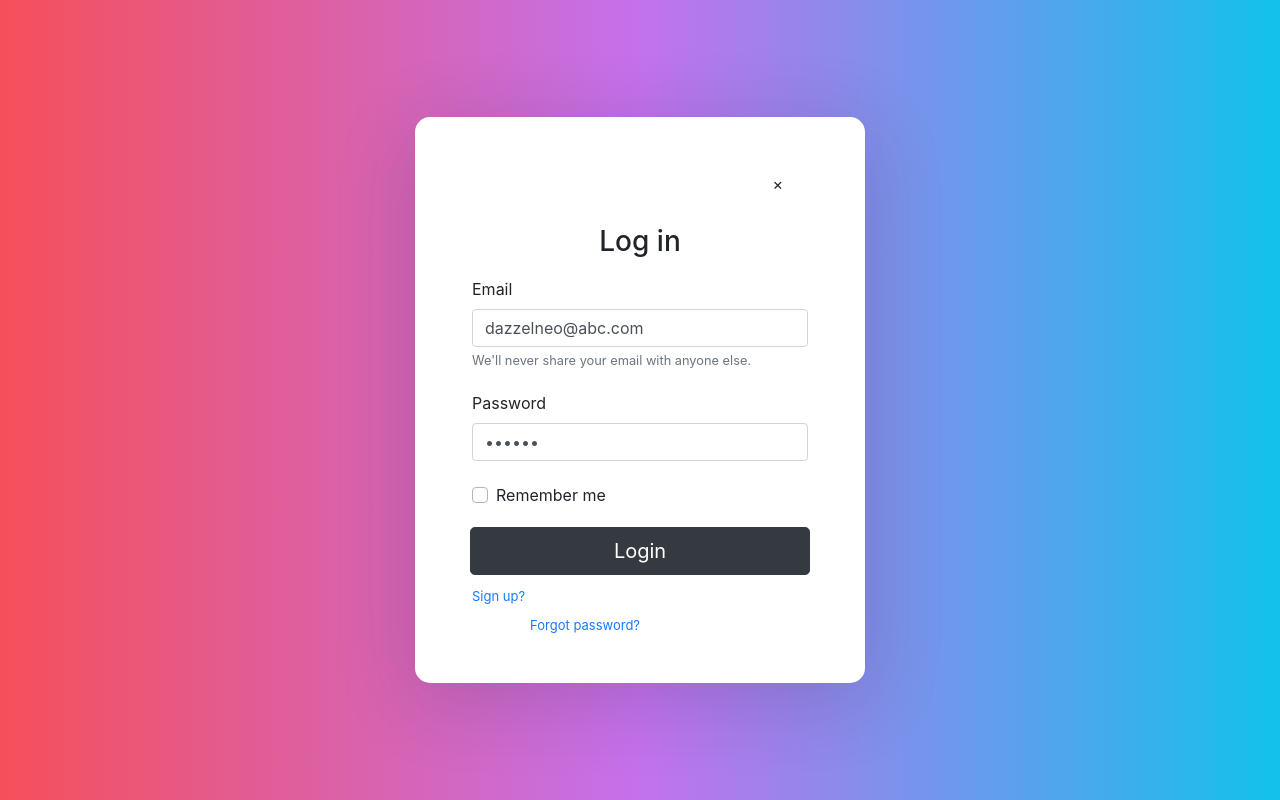
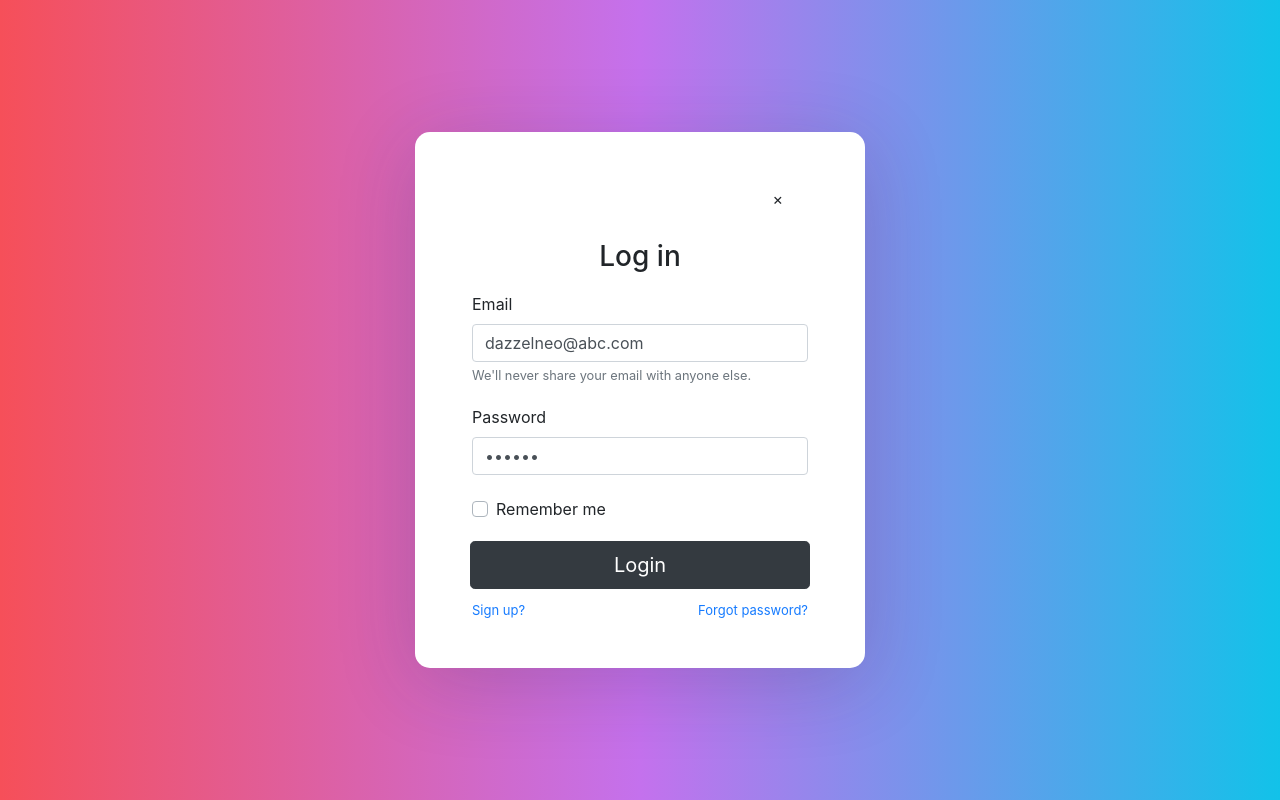
Before and after one commit to lekekbot/Software-Engineering-Practices, a React (Create React App) app in the folder frontend/: page /login in a window 1280 px wide. Built offline with nearby package versions, Linux system fonts and the light colour scheme.

Commit message:
update 2

```diff
--- a/frontend/src/Pages/Login/Login.module2.css
+++ b/frontend/src/Pages/Login/Login.module2.css
@@ -63,7 +63,7 @@ html,
 }
 
 .forgot-password-row {
-    display: inline-block;
+    display: flex;
     width: 100%;
 }
 
```
